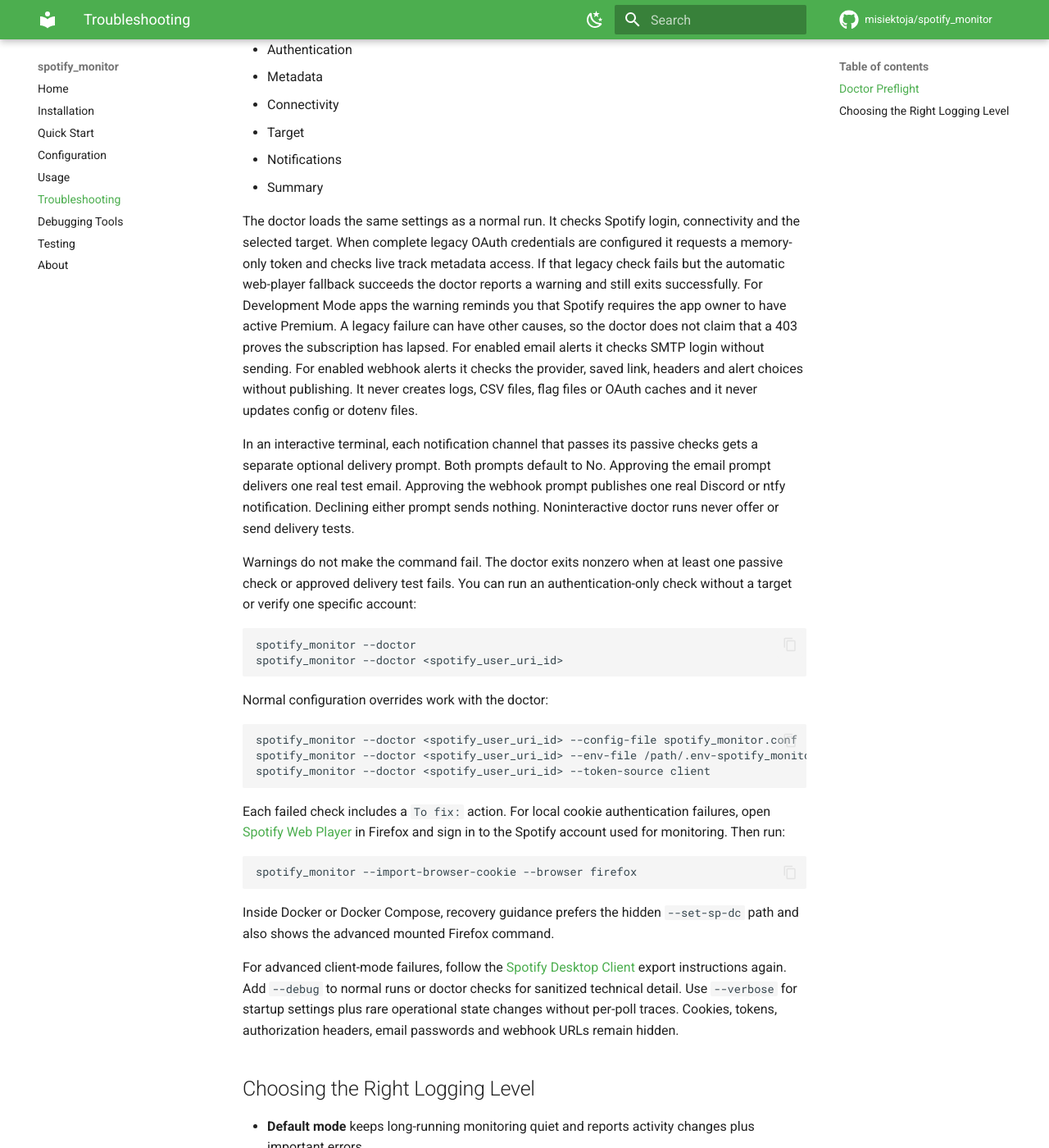
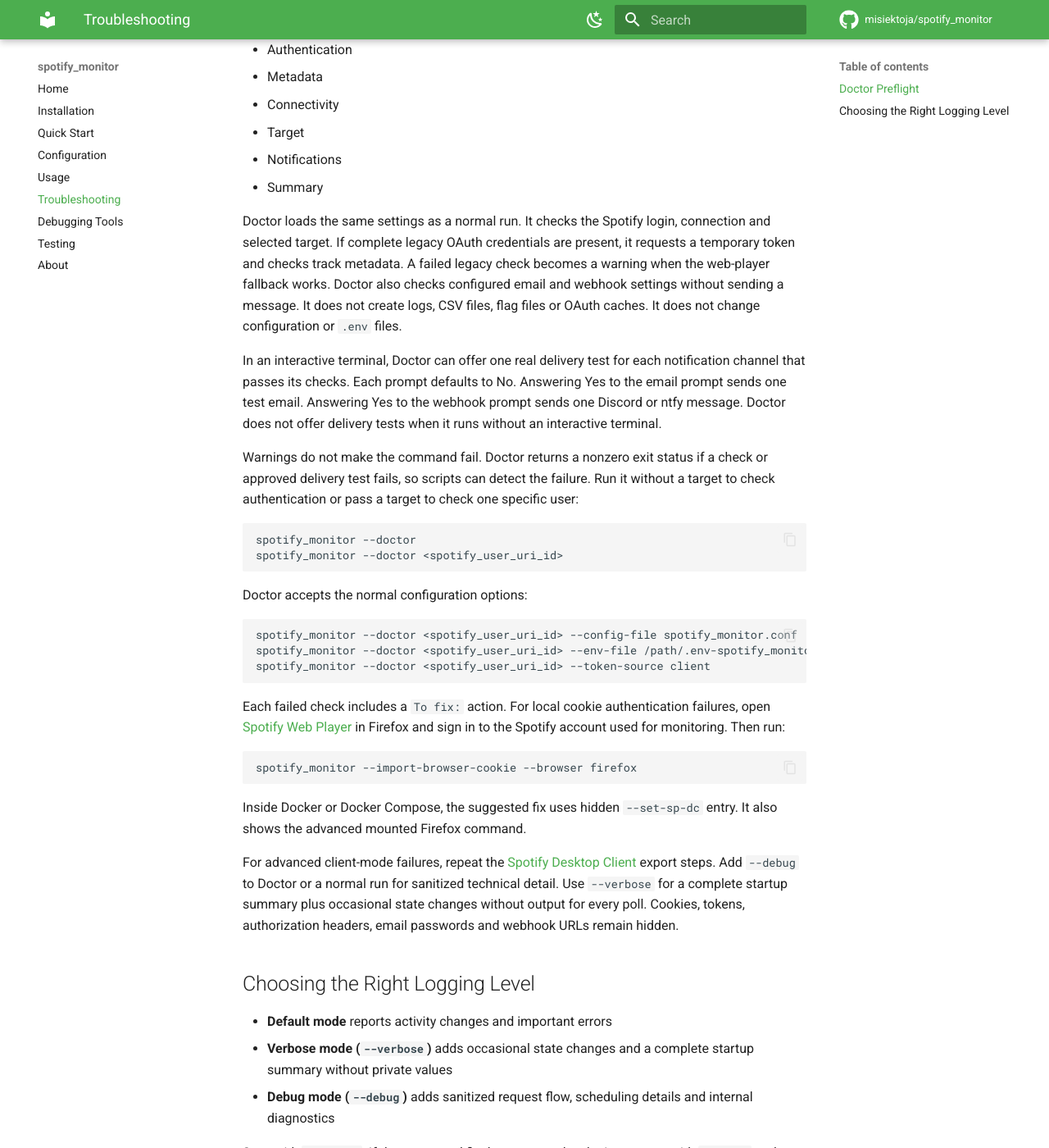
Before and after one commit to misiektoja/spotify_monitor, an MkDocs documentation site: the page built from docs/troubleshooting.md, in a window 1280 px wide and 1400 px high, scrolled down 506 px. Shown: the whole window at 82% size. Built offline with MkDocs 1.6.1 and Material for MkDocs 9.7.7, drawn with Linux system fonts in a browser that asks for light colours; comment, search, counter and statistics services are not loaded; some of the changed text lies outside the part shown.

Commit message:
docs(troubleshooting): simplify doctor and logging guidance

````diff
--- a/docs/troubleshooting.md
+++ b/docs/troubleshooting.md
@@ -1,17 +1,17 @@
 # Troubleshooting
 
-Examples on this page use the PyPI command `spotify_monitor`. For a manual script or container, use the matching prefix under [Command Format by Installation Method](usage.md#command-format). The setup wizard and `--help` print commands for the detected installation.
+Examples on this page use the PyPI command `spotify_monitor`. If you chose another installation, replace that command with the matching [command prefix](usage.md#command-format). The setup wizard and `--help` also print commands for the detected installation.
 
 <a id="doctor-preflight"></a>
 ## Doctor Preflight
 
-Before starting a long monitoring run, use the doctor preflight command:
+Before a long monitoring run, check the current configuration:
 
 ```sh
 spotify_monitor --doctor
 ```
 
-The report uses `[PASS]`, `[WARN]` and `[FAIL]` markers across these sections:
+The report uses `[PASS]`, `[WARN]` and `[FAIL]` markers in these sections:
 
 * Environment
 * Configuration
@@ -22,18 +22,18 @@
 * Notifications
 * Summary
 
-The doctor loads the same settings as a normal run. It checks Spotify login, connectivity and the selected target. When complete legacy OAuth credentials are configured it requests a memory-only token and checks live track metadata access. If that legacy check fails but the automatic web-player fallback succeeds the doctor reports a warning and still exits successfully. For Development Mode apps the warning reminds you that Spotify requires the app owner to have active Premium. A legacy failure can have other causes, so the doctor does not claim that a 403 proves the subscription has lapsed. For enabled email alerts it checks SMTP login without sending. For enabled webhook alerts it checks the provider, saved link, headers and alert choices without publishing. It never creates logs, CSV files, flag files or OAuth caches and it never updates config or dotenv files.
+Doctor loads the same settings as a normal run. It checks the Spotify login, connection and selected target. If complete legacy OAuth credentials are present, it requests a temporary token and checks track metadata. A failed legacy check becomes a warning when the web-player fallback works. Doctor also checks configured email and webhook settings without sending a message. It does not create logs, CSV files, flag files or OAuth caches. It does not change configuration or `.env` files.
 
-In an interactive terminal, each notification channel that passes its passive checks gets a separate optional delivery prompt. Both prompts default to No. Approving the email prompt delivers one real test email. Approving the webhook prompt publishes one real Discord or ntfy notification. Declining either prompt sends nothing. Noninteractive doctor runs never offer or send delivery tests.
+In an interactive terminal, Doctor can offer one real delivery test for each notification channel that passes its checks. Each prompt defaults to No. Answering Yes to the email prompt sends one test email. Answering Yes to the webhook prompt sends one Discord or ntfy message. Doctor does not offer delivery tests when it runs without an interactive terminal.
 
-Warnings do not make the command fail. The doctor exits nonzero when at least one passive check or approved delivery test fails. You can run an authentication-only check without a target or verify one specific account:
+Warnings do not make the command fail. Doctor returns a nonzero exit status if a check or approved delivery test fails, so scripts can detect the failure. Run it without a target to check authentication or pass a target to check one specific user:
 
 ```sh
 spotify_monitor --doctor
 spotify_monitor --doctor <spotify_user_uri_id>
 ```
 
-Normal configuration overrides work with the doctor:
+Doctor accepts the normal configuration options:
 
 ```sh
 spotify_monitor --doctor <spotify_user_uri_id> --config-file spotify_monitor.conf
@@ -47,15 +47,15 @@
 spotify_monitor --import-browser-cookie --browser firefox
 ```
 
-Inside Docker or Docker Compose, recovery guidance prefers the hidden `--set-sp-dc` path and also shows the advanced mounted Firefox command.
+Inside Docker or Docker Compose, the suggested fix uses hidden `--set-sp-dc` entry. It also shows the advanced mounted Firefox command.
 
-For advanced client-mode failures, follow the [Spotify Desktop Client](configuration.md#spotify-desktop-client) export instructions again. Add `--debug` to normal runs or doctor checks for sanitized technical detail. Use `--verbose` for startup settings plus rare operational state changes without per-poll traces. Cookies, tokens, authorization headers, email passwords and webhook URLs remain hidden.
+For advanced client-mode failures, repeat the [Spotify Desktop Client](configuration.md#spotify-desktop-client) export steps. Add `--debug` to Doctor or a normal run for sanitized technical detail. Use `--verbose` for a complete startup summary plus occasional state changes without output for every poll. Cookies, tokens, authorization headers, email passwords and webhook URLs remain hidden.
 
 <a id="choosing-the-right-logging-level"></a>
 ## Choosing the Right Logging Level
 
-- **Default mode** keeps long-running monitoring quiet and reports activity changes plus important errors
-- **Verbose mode (`--verbose`)** adds occasional operational events and a complete non-secret startup summary without printing every polling cycle
-- **Debug mode (`--debug`)** adds sanitized request flow, scheduling details and internal diagnostics for deeper troubleshooting
+- **Default mode** reports activity changes and important errors
+- **Verbose mode (`--verbose`)** adds occasional state changes and a complete startup summary without private values
+- **Debug mode (`--debug`)** adds sanitized request flow, scheduling details and internal diagnostics
 
 Start with `--doctor`. If the suggested fix does not resolve the issue, retry with `--debug` and include only sanitized output when opening a GitHub issue.
````
